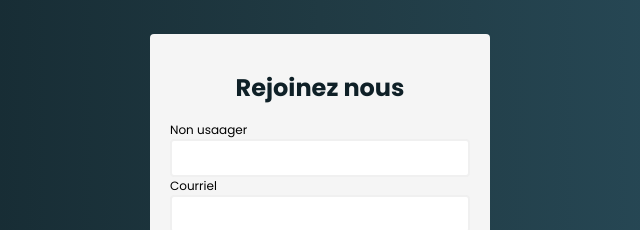
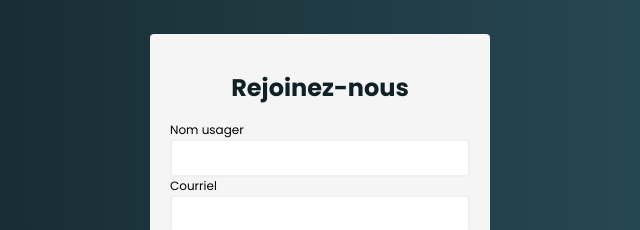
Before and after one commit to Wjat777/IntegrationWeb2G1050, a plain HTML site: page Cours1/index.html in a window 1280 px wide. Shown: the part 126-356 px from the top of the page, 320-960 px from the left. Drawn offline with Linux system fonts and the light colour scheme.

Commit message:
fix typo 2

```diff
--- a/Cours1/index.html
+++ b/Cours1/index.html
@@ -19,9 +19,9 @@ https://codepen.io/javascriptacademy-stash/pen/oNeNMNR
 <body>
     <div class="container">
         <form id="form" action="/">
-            <h1>Rejoinez nous</h1>
+            <h1>Rejoinez-nous</h1>
             <div class="input-control">
-                <label for="username">Non usaager</label>
+                <label for="username">Nom usager</label>
                 <input id="username" name="username" type="text">
                 <div class="errorMessage"></div>
             </div>
```
